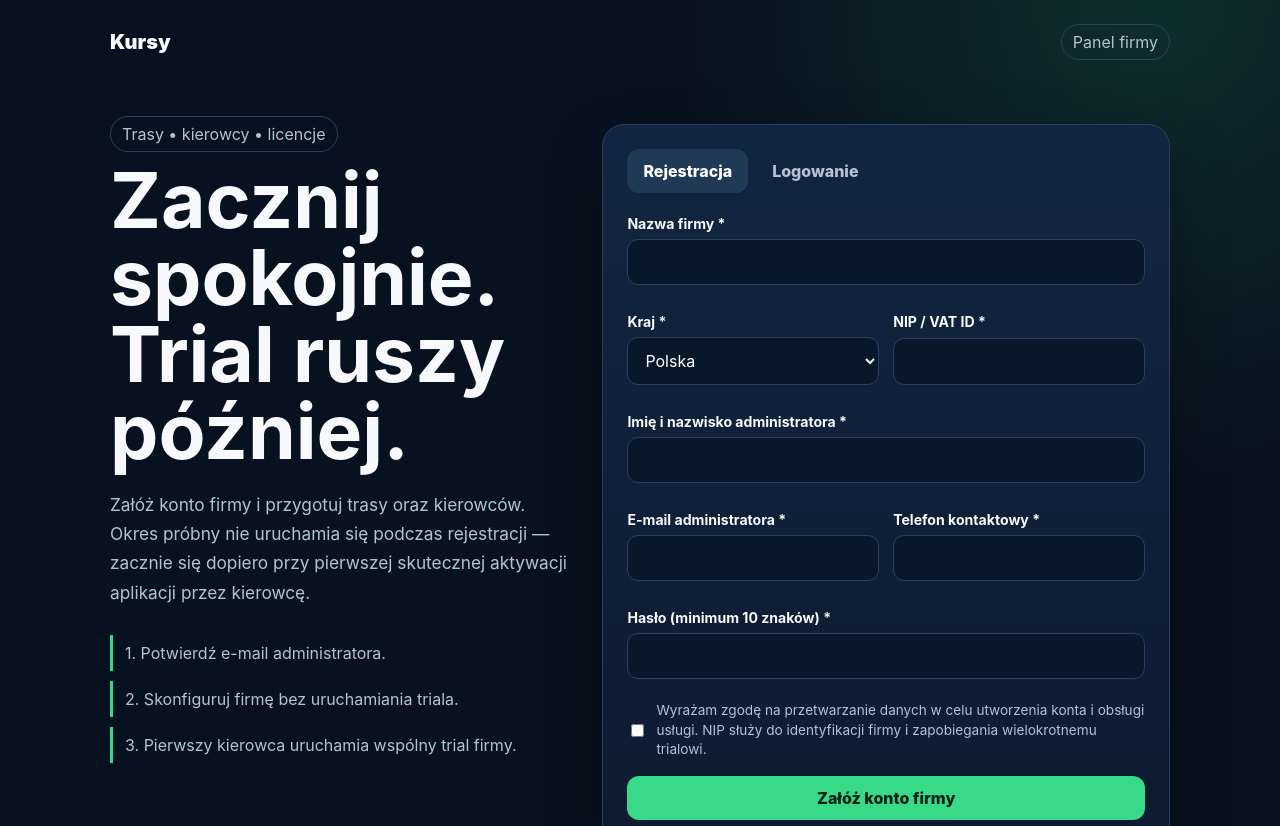
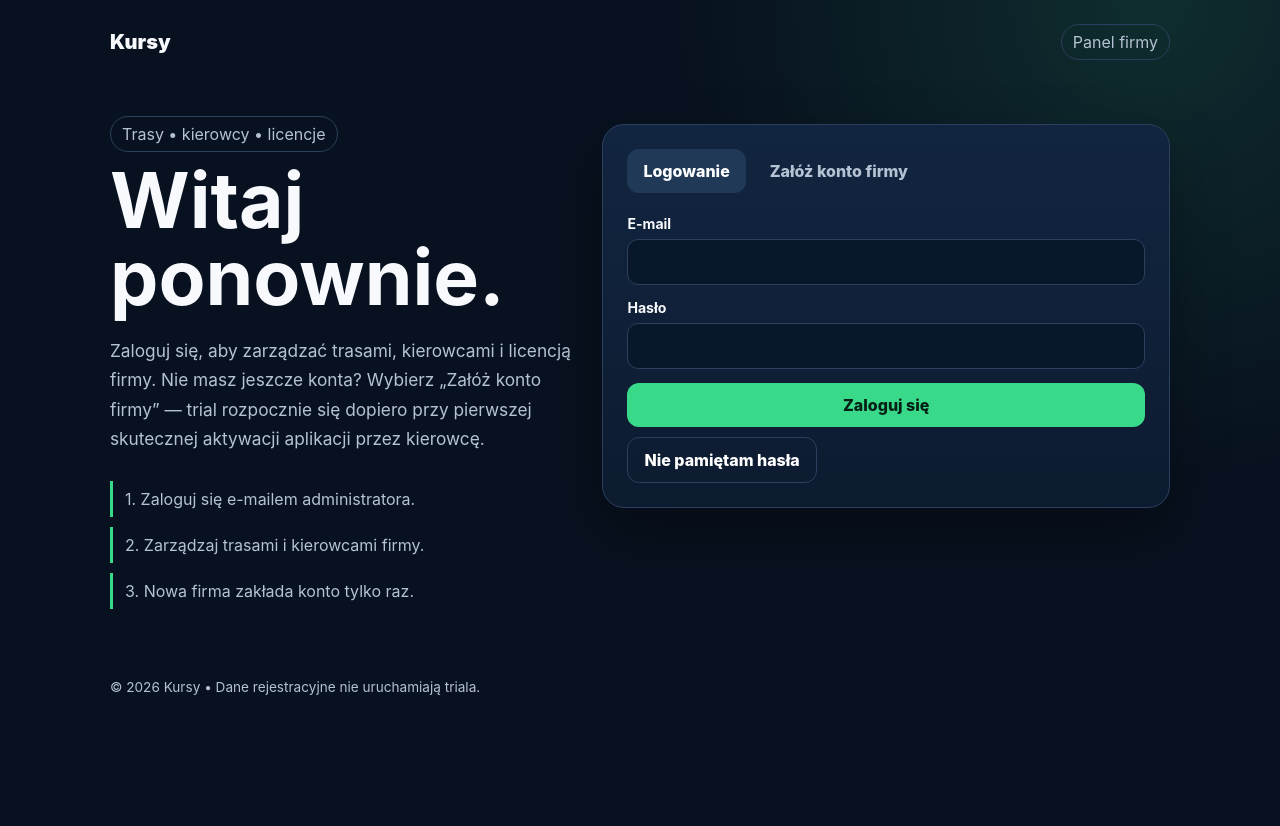
Before and after one commit to Tyliszczak/Kursy, a website with bundled scripts: page index.html in a window 1280 px wide. Shown: the top 826 px of the page. After the commit the page ends 800 px from the top, so only its background shows below. Built offline with nearby package versions, Linux system fonts and the light colour scheme.

Commit message:
Domyślnie pokazuj logowanie firmy

```diff
--- a/index.html
+++ b/index.html
@@ -1,9 +1,9 @@
 <!doctype html><html lang="pl"><head><meta charset="utf-8"><meta name="viewport" content="width=device-width,initial-scale=1"><meta name="theme-color" content="#08111f"><meta name="description" content="Kursy — logowanie i rejestracja firmy"><meta name="kursy-api-url" content="https://script.google.com/macros/s/AKfycbxQLo99ebCC0A9rLpNS6V7yiJno5flPpt-4uh6QVbrKs26535BFl_8z-UBINBrG5WsqDw/exec"><title>Kursy — firma</title><link rel="icon" href="icon.svg" type="image/svg+xml"><link rel="stylesheet" href="css/registration.css"></head><body>
 <header class="wrap top"><div class="brand">Kursy</div><span class="pill">Panel firmy</span></header>
-<main class="wrap"><section class="intro"><span class="pill">Trasy • kierowcy • licencje</span><h1>Zacznij spokojnie. Trial ruszy później.</h1><p>Załóż konto firmy i przygotuj trasy oraz kierowców. Okres próbny nie uruchamia się podczas rejestracji — zacznie się dopiero przy pierwszej skutecznej aktywacji aplikacji przez kierowcę.</p><div class="steps"><div>1. Potwierdź e-mail administratora.</div><div>2. Skonfiguruj firmę bez uruchamiania triala.</div><div>3. Pierwszy kierowca uruchamia wspólny trial firmy.</div></div></section>
-<section class="card"><div class="tabs"><button class="active" data-tab="register">Rejestracja</button><button data-tab="login">Logowanie</button></div>
-<form id="registerForm" data-stage="register"><div class="grid"><label class="field wide"><span>Nazwa firmy *</span><input name="companyName" required autocomplete="organization"></label><label class="field"><span>Kraj *</span><select name="country"><option value="PL">Polska</option><option value="DE">Niemcy</option><option value="GB">Wielka Brytania</option><option value="FR">Francja</option><option value="UA">Ukraina</option></select></label><label class="field"><span>NIP / VAT ID *</span><input name="taxId" required inputmode="numeric"></label><label class="field wide"><span>Imię i nazwisko administratora *</span><input name="adminName" required autocomplete="name"></label><label class="field"><span>E-mail administratora *</span><input name="email" type="email" required autocomplete="email"></label><label class="field"><span>Telefon kontaktowy *</span><input name="phone" type="tel" required autocomplete="tel"></label><label class="field wide"><span>Hasło (minimum 10 znaków) *</span><input name="password" type="password" minlength="10" required autocomplete="new-password"></label></div><label class="consent"><input id="consent" name="consent" type="checkbox" required><span>Wyrażam zgodę na przetwarzanie danych w celu utworzenia konta i obsługi usługi. NIP służy do identyfikacji firmy i zapobiegania wielokrotnemu trialowi.</span></label><button class="btn primary" type="submit">Załóż konto firmy</button></form>
-<form id="loginForm" data-stage="login" class="hidden"><label class="field"><span>E-mail</span><input name="email" type="email" required autocomplete="email"></label><label class="field"><span>Hasło</span><input name="password" type="password" required autocomplete="current-password"></label><button class="btn primary">Zaloguj się</button><button class="btn secondary" type="button" id="forgotPasswordBtn" style="margin-top:10px">Nie pamiętam hasła</button></form>
+<main class="wrap"><section class="intro"><span class="pill">Trasy • kierowcy • licencje</span><h1>Witaj ponownie.</h1><p>Zaloguj się, aby zarządzać trasami, kierowcami i licencją firmy. Nie masz jeszcze konta? Wybierz „Załóż konto firmy” — trial rozpocznie się dopiero przy pierwszej skutecznej aktywacji aplikacji przez kierowcę.</p><div class="steps"><div>1. Zaloguj się e-mailem administratora.</div><div>2. Zarządzaj trasami i kierowcami firmy.</div><div>3. Nowa firma zakłada konto tylko raz.</div></div></section>
+<section class="card"><div class="tabs"><button class="active" data-tab="login">Logowanie</button><button data-tab="register">Załóż konto firmy</button></div>
+<form id="registerForm" data-stage="register" class="hidden"><div class="grid"><label class="field wide"><span>Nazwa firmy *</span><input name="companyName" required autocomplete="organization"></label><label class="field"><span>Kraj *</span><select name="country"><option value="PL">Polska</option><option value="DE">Niemcy</option><option value="GB">Wielka Brytania</option><option value="FR">Francja</option><option value="UA">Ukraina</option></select></label><label class="field"><span>NIP / VAT ID *</span><input name="taxId" required inputmode="numeric"></label><label class="field wide"><span>Imię i nazwisko administratora *</span><input name="adminName" required autocomplete="name"></label><label class="field"><span>E-mail administratora *</span><input name="email" type="email" required autocomplete="email"></label><label class="field"><span>Telefon kontaktowy *</span><input name="phone" type="tel" required autocomplete="tel"></label><label class="field wide"><span>Hasło (minimum 10 znaków) *</span><input name="password" type="password" minlength="10" required autocomplete="new-password"></label></div><label class="consent"><input id="consent" name="consent" type="checkbox" required><span>Wyrażam zgodę na przetwarzanie danych w celu utworzenia konta i obsługi usługi. NIP służy do identyfikacji firmy i zapobiegania wielokrotnemu trialowi.</span></label><button class="btn primary" type="submit">Załóż konto firmy</button></form>
+<form id="loginForm" data-stage="login"><label class="field"><span>E-mail</span><input name="email" type="email" required autocomplete="email"></label><label class="field"><span>Hasło</span><input name="password" type="password" required autocomplete="current-password"></label><button class="btn primary">Zaloguj się</button><button class="btn secondary" type="button" id="forgotPasswordBtn" style="margin-top:10px">Nie pamiętam hasła</button></form>
 <form id="resetRequestForm" data-stage="reset_request" class="hidden"><h2>Odzyskiwanie hasła</h2><p>Podaj adres e-mail administratora firmy. Wyślemy kod ważny przez 3 minuty.</p><label class="field"><span>E-mail</span><input id="resetEmail" name="email" type="email" required autocomplete="email"></label><button class="btn primary">Wyślij kod</button><button class="btn secondary" type="button" data-back-login>Powrót do logowania</button></form>
 <form id="resetConfirmForm" data-stage="reset_confirm" class="hidden"><h2>Ustaw nowe hasło</h2><p>Kod został wysłany na <strong id="resetTarget"></strong>. Jest ważny przez 3 minuty.</p><label class="field"><span>Kod</span><input id="resetCode" inputmode="numeric" maxlength="6" required></label><label class="field"><span>Nowe hasło</span><input id="resetPassword" type="password" minlength="10" required autocomplete="new-password"></label><label class="field"><span>Powtórz nowe hasło</span><input id="resetPasswordRepeat" type="password" minlength="10" required autocomplete="new-password"></label><button class="btn primary">Ustaw nowe hasło</button><button class="btn secondary" type="button" id="resendResetCode">Wyślij nowy kod</button><button class="btn secondary" type="button" data-back-login>Powrót do logowania</button></form>
 <form id="verifyEmailForm" data-stage="verify_email" class="verify hidden"><h2>Potwierdź e-mail</h2><p>Kod wysłaliśmy na <strong id="emailTarget"></strong>.</p><label class="field"><span>Kod e-mail</span><input id="emailCode" inputmode="numeric" maxlength="6" required></label><button class="btn primary">Potwierdź e-mail</button></form>
```
